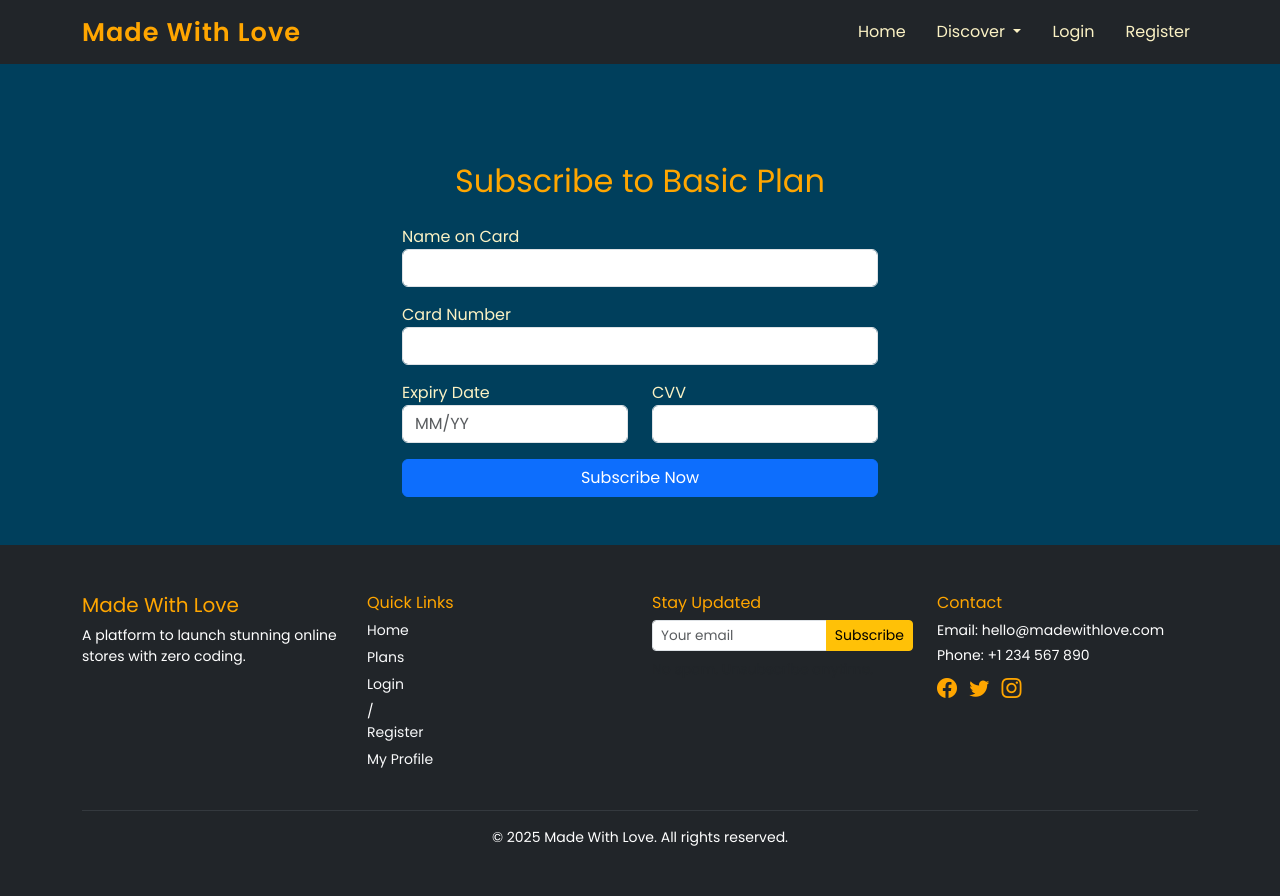
After one commit to DuhaAssaf/MWL_Project, a Django app: page /subscribe/ in a window 1280 px wide. The commit adds this page. Run offline with Django 5.2, Linux system fonts and the light colour scheme.

Commit message:
adding subscribe.html page and related view

```diff
--- a/madewithlove_app/templates/plans.html
+++ b/madewithlove_app/templates/plans.html
@@ -20,7 +20,9 @@
                 <li>✅ {{ feature }}</li>
                 {% endfor %}
             </ul>
-            <a href="{% url 'register' %}" class="btn w-100 plan-btn">{{ plan.cta }}</a>
+            {% comment %} <a href="{% url 'register' %}" class="btn w-100 plan-btn">{{ plan.cta }}</a> {% endcomment %}
+            <a href="{% url 'subscribe' %}?plan=Basic" class="btn btn-primary">Get Started</a>
+
             </div>
         </div>
         </div>
--- /dev/null
+++ b/madewithlove_app/templates/subscribe.html
@@ -0,0 +1,29 @@
+{% extends 'base.html' %}
+{% block content %}
+<div class="container" style="max-width: 500px; margin-top: 50px;">
+    <h2 class="text-center mb-4">Subscribe to {{ plan|title }} Plan</h2>
+    <form method="post">
+        {% csrf_token %}
+        <div class="form-group mb-3">
+            <label for="card_name">Name on Card</label>
+            <input type="text" class="form-control" id="card_name" name="card_name" required>
+        </div>
+        <div class="form-group mb-3">
+            <label for="card_number">Card Number</label>
+            <input type="text" class="form-control" id="card_number" name="card_number" required>
+        </div>
+        <div class="row mb-3">
+            <div class="col">
+                <label for="expiry_date">Expiry Date</label>
+                <input type="text" class="form-control" id="expiry_date" name="expiry_date" placeholder="MM/YY" required>
+            </div>
+            <div class="col">
+                <label for="cvv">CVV</label>
+                <input type="text" class="form-control" id="cvv" name="cvv" required>
+            </div>
+        </div>
+        <input type="hidden" name="plan" value="{{ plan }}">
+        <button type="submit" class="btn btn-primary w-100">Subscribe Now</button>
+    </form>
+</div>
+{% endblock %}
--- a/madewithlove_app/urls.py
+++ b/madewithlove_app/urls.py
@@ -17,5 +17,5 @@ urlpatterns = [
     path('dashboard/merchant/', views.merchant_dashboard, name='merchant_dashboard'),
     path('dashboard/customer/', views.customer_dashboard, name='customer_dashboard'),
     path("dashboard/add-edit-product/", views.add_or_edit_product, name="add_product"),
-
+    path('subscribe/', views.subscribe_view, name='subscribe'),
     ]
--- a/madewithlove_app/views.py
+++ b/madewithlove_app/views.py
@@ -339,3 +339,17 @@ def delete_product(request):
 def admin_dashboard_view(request):
     # Replace this with your actual logic
     return render(request, 'admin_dashboard.html')
+
+
+# this code to subscribe
+def subscribe_view(request):
+    plan = request.GET.get('plan', 'Basic')
+    if request.method == 'POST':
+        # هون بتتعامل مع البيانات (ممكن تحفظ أو ترسلها لبوابة دفع)
+        name = request.POST.get('card_name')
+        number = request.POST.get('card_number')
+        expiry = request.POST.get('expiry_date')
+        cvv = request.POST.get('cvv')
+        # امثلة: print أو redirect أو رسالة نجاح
+        print(f"Subscribed to {plan}: {name}, {number}, {expiry}, {cvv}")
+    return render(request, 'subscribe.html', {'plan': plan})
```
